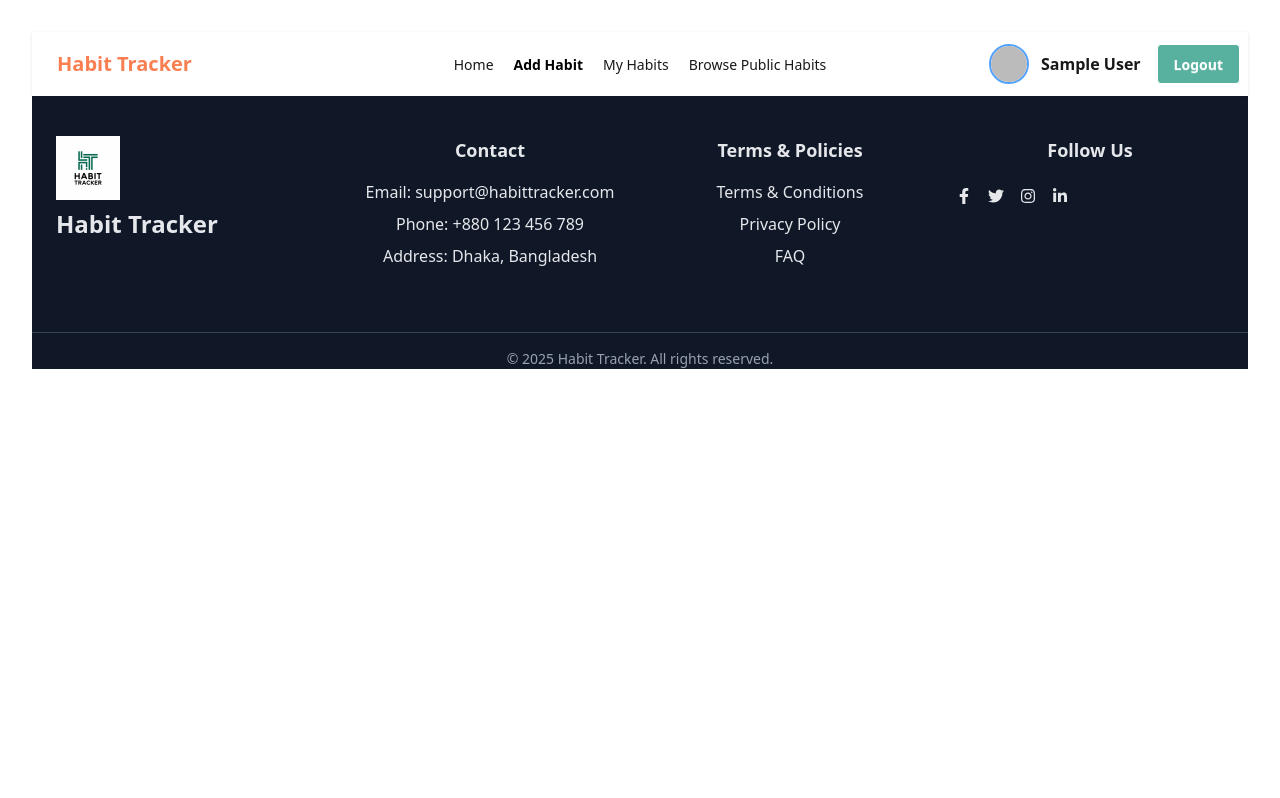
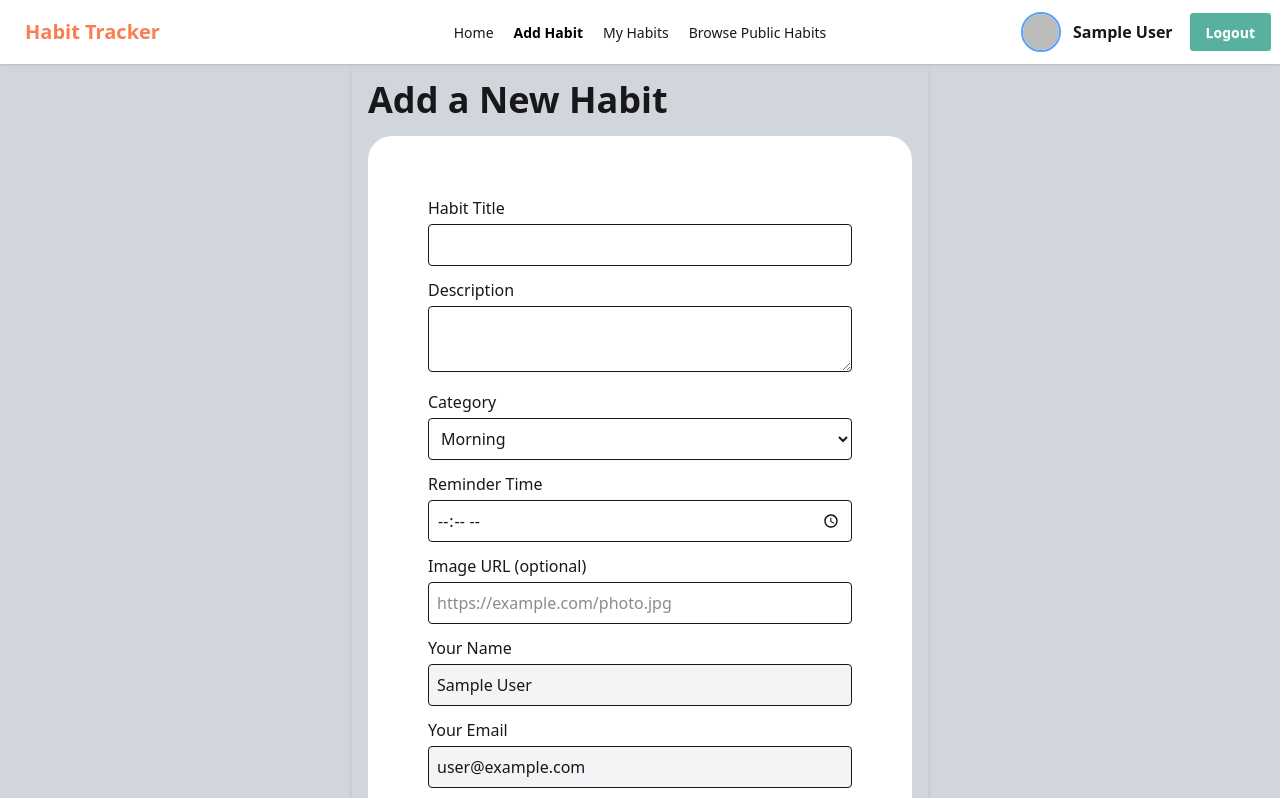
Before and after one commit to Rehenabegum109/habit-tracker-client, a React app: page /add-habit in a window 1280 px wide. Shown: the top 798 px of the page. Built offline with nearby package versions, Linux system fonts and the light colour scheme; no server answers; sample sign-in values are in the browser's storage; the HTML template or start-up script is replaced by a standard one.

Commit message:
Update: added new features or pages

```diff
--- a/package.json
+++ b/package.json
@@ -11,12 +11,14 @@
   },
   "dependencies": {
     "@tailwindcss/vite": "^4.1.17",
+    "axios": "^1.13.2",
     "firebase": "^12.5.0",
     "framer-motion": "^12.23.24",
     "react": "^19.1.1",
     "react-dom": "^19.1.1",
     "react-icons": "^5.5.0",
     "react-router": "^7.9.5",
+    "react-time-picker": "^8.0.2",
     "react-toastify": "^11.0.5",
     "swiper": "^12.0.3",
     "tailwindcss": "^4.1.17"
--- a/src/App.jsx
+++ b/src/App.jsx
@@ -1,35 +1,11 @@
-import { useState } from 'react'
-import reactLogo from './assets/react.svg'
-import viteLogo from '/vite.svg'
-import './App.css'
+import React from 'react';
 
-function App() {
-  const [count, setCount] = useState(0)
+const App = () => {
+  return (
+    <div>
 
-  return (
-    <>
-      <div>
-        <a href="https://vite.dev" target="_blank">
-          <img src={viteLogo} className="logo" alt="Vite logo" />
-        </a>
-        <a href="https://react.dev" target="_blank">
-          <img src={reactLogo} className="logo react" alt="React logo" />
-        </a>
-      </div>
-      <h1>Vite + React</h1>
-      <div className="card">
-        <button onClick={() => setCount((count) => count + 1)}>
-          count is {count}
-        </button>
-        <p>
-          Edit <code>src/App.jsx</code> and save to test HMR
-        </p>
-      </div>
-      <p className="read-the-docs">
-        Click on the Vite and React logos to learn more
-      </p>
-    </>
-  )
-}
+    </div>
+  );
+};
 
-export default App
+export default App;
--- a/src/Components/AddHabit/AddHabit.jsx
+++ b/src/Components/AddHabit/AddHabit.jsx
@@ -1,11 +1,137 @@
-import React from 'react';
+import React, { useContext, useState } from "react";
+import axios from "axios";
+import { AuthContext } from "../Contexts/AuthContexts";
+import { toast } from "react-toastify";
 
 const AddHabit = () => {
-    return (
+  const { user } = useContext(AuthContext);
+  const [title, setTitle] = useState("");
+  const [description, setDescription] = useState("");
+  const [category, setCategory] = useState("Morning");
+  const [reminderTime, setReminderTime] = useState("");
+  const [photoURL, setPhotoURL] = useState("");
+
+  const handleSubmit = async (e) => {
+    e.preventDefault();
+
+    const habitData = {
+      title,
+      description,
+      category,
+      reminder_time: reminderTime,
+      photoURL,
+      creatorName: user?.displayName || "",
+      userEmail: user?.email || "",
+      public: true,
+      createdAt: new Date().toISOString()
+    };
+
+    try {
+      await axios.post("http://localhost:3000/habits", habitData);
+      toast.success("Habit added successfully!");
+
+      // Reset form
+      setTitle("");
+      setDescription("");
+      setCategory("Morning");
+      setReminderTime("");
+      setPhotoURL("");
+    } catch (err) {
+      toast.error("Failed to add habit");
+      console.error(err);
+    }
+  };
+
+  return (
+    <div className="max-w-xl mx-auto p-4 shadow-md rounded-md ">
+      <h2 className="text-4xl font-bold mb-4">Add a New Habit</h2>
+      <form onSubmit={handleSubmit} className="space-y-3 p-15 rounded-3xl bg-white ">
         <div>
+          <label className="block mb-1 font-medium">Habit Title</label>
+          <input
+            type="text"
+            value={title}
+            onChange={e => setTitle(e.target.value)}
+            required
+            className="w-full border p-2 rounded"
+          />
+        </div>
 
+        <div>
+          <label className="block mb-1 font-medium">Description</label>
+          <textarea
+            value={description}
+            onChange={e => setDescription(e.target.value)}
+            required
+            className="w-full border p-2 rounded"
+          />
         </div>
-    );
+
+        <div>
+          <label className="block mb-1 font-medium">Category</label>
+          <select
+            value={category}
+            onChange={e => setCategory(e.target.value)}
+            className="w-full border p-2 rounded"
+          >
+            <option value="Morning">Morning</option>
+            <option value="Work">Work</option>
+            <option value="Fitness">Fitness</option>
+            <option value="Evening">Evening</option>
+            <option value="Study">Study</option>
+          </select>
+        </div>
+  <div>
+          <label className="block mb-1 font-medium">Reminder Time</label>
+          <input
+            type="time"
+            value={reminderTime}
+            onChange={(e) => setReminderTime(e.target.value)}
+            required
+            className="w-full border p-2 rounded"
+          />
+        </div>
+
+        <div>
+          <label className="block mb-1 font-medium">Image URL (optional)</label>
+          <input
+            type="text"
+            value={photoURL}
+            onChange={e => setPhotoURL(e.target.value)}
+            placeholder="https://example.com/photo.jpg"
+            className="w-full border p-2 rounded"
+          />
+        </div>
+
+        <div>
+          <label className="block mb-1 font-medium">Your Name</label>
+          <input
+            type="text"
+            value={user?.displayName || ""}
+            readOnly
+            className="w-full border p-2 rounded bg-gray-100"
+          />
+        </div>
+
+        <div>
+          <label className="block mb-1 font-medium">Your Email</label>
+          <input
+            type="email"
+            value={user?.email || ""}
+            readOnly
+            className="w-full border p-2 rounded bg-gray-100"
+          />
+        </div>
+
+        <button
+          type="submit"
+          className="w-full bg-black text-white p-2 rounded hover:bg-gray-800"
+        >
+          Add Habit
+        </button>
+      </form>
+    </div>
+  );
 };
 
 export default AddHabit;
--- a/src/main.jsx
+++ b/src/main.jsx
@@ -2,6 +2,8 @@ import { StrictMode } from 'react'
 import { createRoot } from 'react-dom/client'
 import './index.css'
 import App from './App.jsx'
+import { ToastContainer } from "react-toastify";
+import "react-toastify/dist/ReactToastify.css";
 
 import { RouterProvider } from "react-router/dom";
 import { router } from './Components/Route/Route.jsx';
@@ -13,6 +15,17 @@ import { AuthProvider } from './Components/Contexts/AuthContexts.jsx';
 createRoot(document.getElementById('root')).render(
   <StrictMode>
     <AuthProvider>
+         <ToastContainer
+        position="top-right"
+        autoClose={3000}
+        hideProgressBar={false}
+        newestOnTop={false}
+        closeOnClick
+        rtl={false}
+        pauseOnFocusLoss
+        draggable
+        pauseOnHover
+      />
 <RouterProvider router={router} />
     </AuthProvider>
 
```
Also changed, not shown: 2 other files (tests, documents, lock files or other folders).
